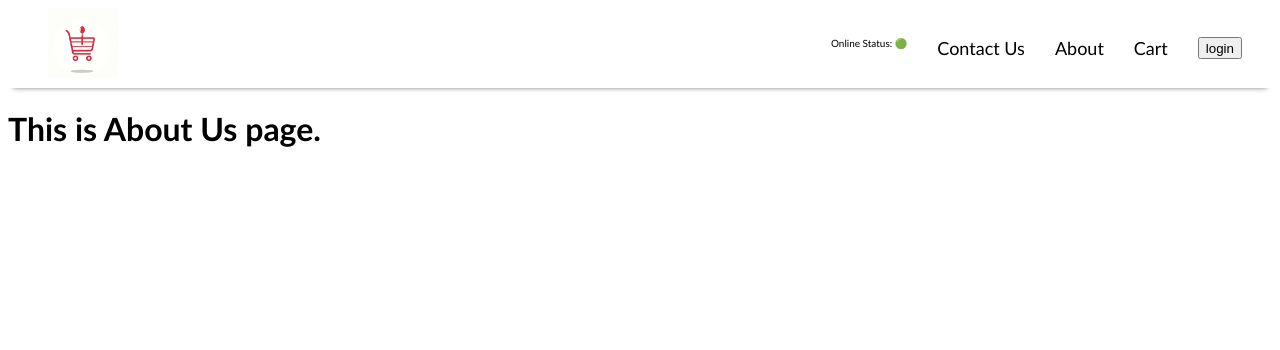
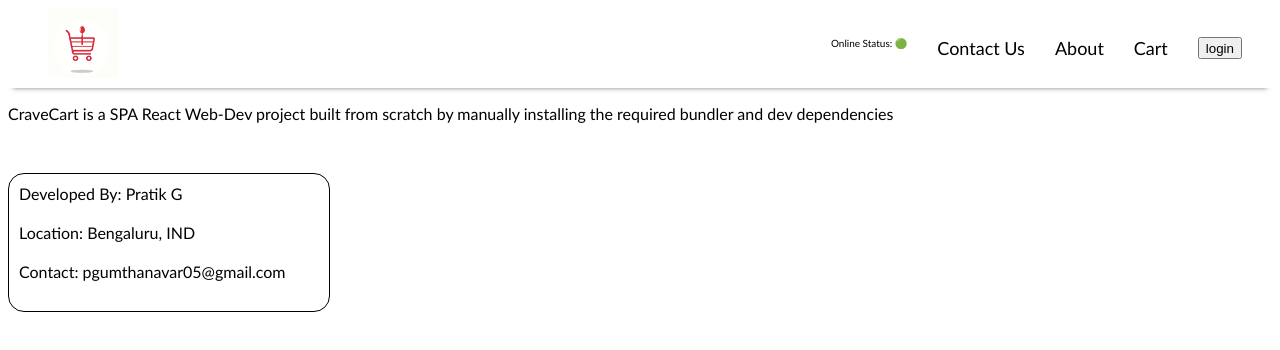
Before and after one commit to pratik-g5/crave-cart, a React (Vite) app: page /about in a window 1280 px wide. Shown: the top 350 px of the page. Built offline with nearby package versions, Linux system fonts and the light colour scheme.

Commit message:
Added lazy Loading to the about component

```diff
--- a/index.css
+++ b/index.css
@@ -142,6 +142,11 @@ h6 {
 #user-class {
   padding: 10px;
   border: 1px solid black;
+  display: flex;
+  flex-direction: column;
+  max-width: 300px;
+  border-radius: 16px;
+  margin-top: 50px;
 }
 
 .menu-container {
@@ -244,11 +249,10 @@ h6 {
   margin-right: 30px;
 }
 
-#counter {
-  width: 100px;
-  cursor: pointer;
-}
-
 #online {
   font-size: x-small;
 }
+
+#span {
+  margin-bottom: 20px;
+}
--- a/src/App.js
+++ b/src/App.js
@@ -1,13 +1,14 @@
-import React from 'react';
+import React, { lazy, Suspense } from 'react';
 import ReactDOM from 'react-dom/client';
 import '@fortawesome/fontawesome-free/css/all.min.css';
 import Header from './components/Header.js';
 import Body from './components/Body.js';
 import { createBrowserRouter, RouterProvider, Outlet } from 'react-router-dom';
-import About from './components/About.js';
 import Contact from './components/Contact.js';
 import Error from './components/Error.js';
 import RestaurantMenu from './components/RestaurantMenu.js';
+
+const About = lazy(() => import('./components/About'));
 
 const AppLayout = () => {
   return (
@@ -29,7 +30,12 @@ const appRouter = createBrowserRouter([
       },
       {
         path: '/about',
-        element: <About />,
+        element: (
+          <Suspense fallback={<h1>Loading/</h1>}>
+            {' '}
+            <About />
+          </Suspense>
+        ),
       },
       {
         path: '/contact',
--- a/src/components/About.js
+++ b/src/components/About.js
@@ -1,7 +1,17 @@
+import UserClass from './UserClass';
+
 const About = () => {
   return (
     <div className="aboutUs">
-      <h1>This is About Us page.</h1>
+      <p>
+        CraveCart is a SPA React Web-Dev project built from scratch by manually
+        installing the required bundler and dev dependencies
+      </p>
+      <UserClass
+        name={'Pratik G'}
+        location={'Bengaluru, IND'}
+        contact={'pgumthanavar05@gmail.com'}
+      />
     </div>
   );
 };
--- a/src/components/Header.js
+++ b/src/components/Header.js
@@ -8,7 +8,6 @@ const Header = () => {
 
   const [btnName, setBtnName] = useState('login');
 
-  const [count, setCount] = useState(0);
   return (
     <div className="header">
       <Link to="/">
@@ -20,17 +19,7 @@ const Header = () => {
       </Link>
 
       <div className="navItems">
-        {/* <button
-          id="counter"
-          onClick={() => {
-            setCount(count + 1);
-          }}
-        >
-          {count}
-        </button> */}
-
         <ul>
-          {/* <li>{isOnline ? <span>🛜</span> : <del>🛜</del>}</li> */}
           <li id="online">Online Status: {isOnline ? '🟢' : '🔴'}</li>
           <li>
             <Link to="/contact">Contact Us</Link>
--- /dev/null
+++ b/src/components/UserClass.js
@@ -0,0 +1,21 @@
+import React from 'react';
+
+class UserClass extends React.Component {
+  constructor(props) {
+    super(props);
+  }
+
+  render() {
+    const { name, location, contact } = this?.props;
+
+    return (
+      <div id="user-class">
+        <span id="span">Developed By: {name}</span>
+        <span id="span">Location: {location}</span>
+        <span id="span">Contact: {contact}</span>
+      </div>
+    );
+  }
+}
+
+export default UserClass;
```
